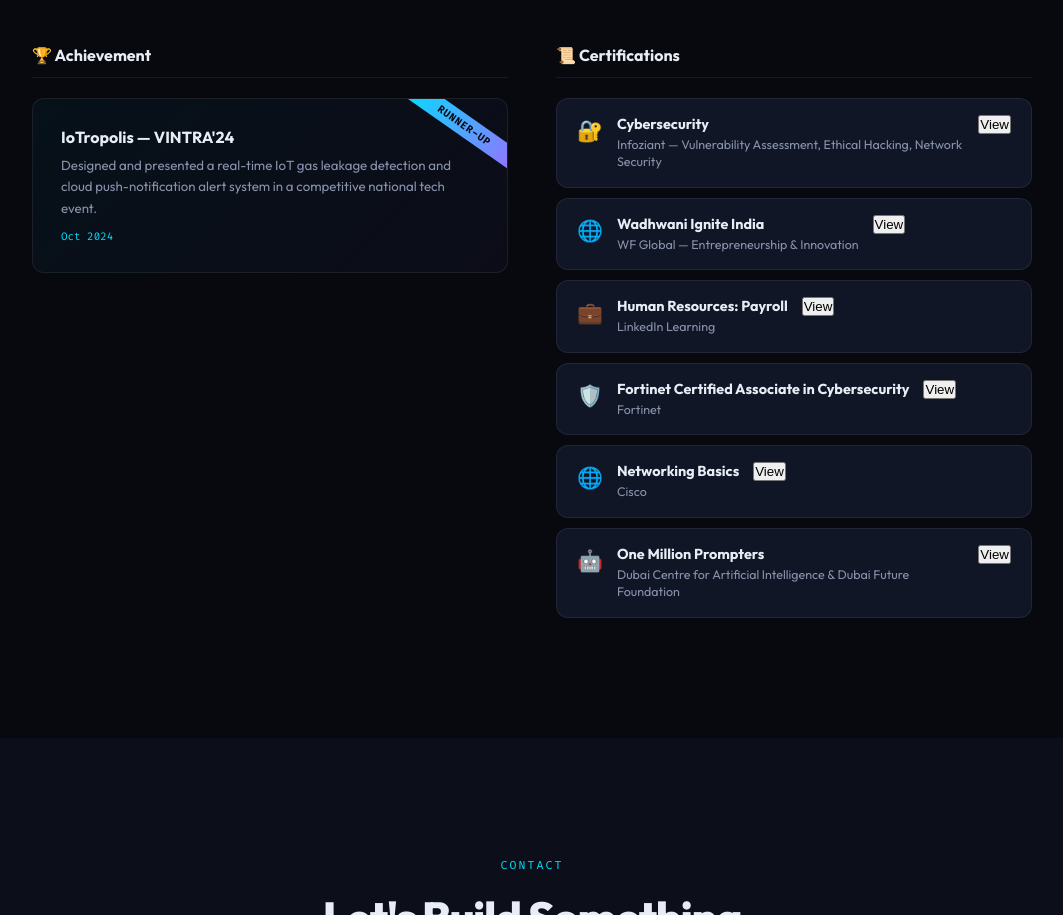
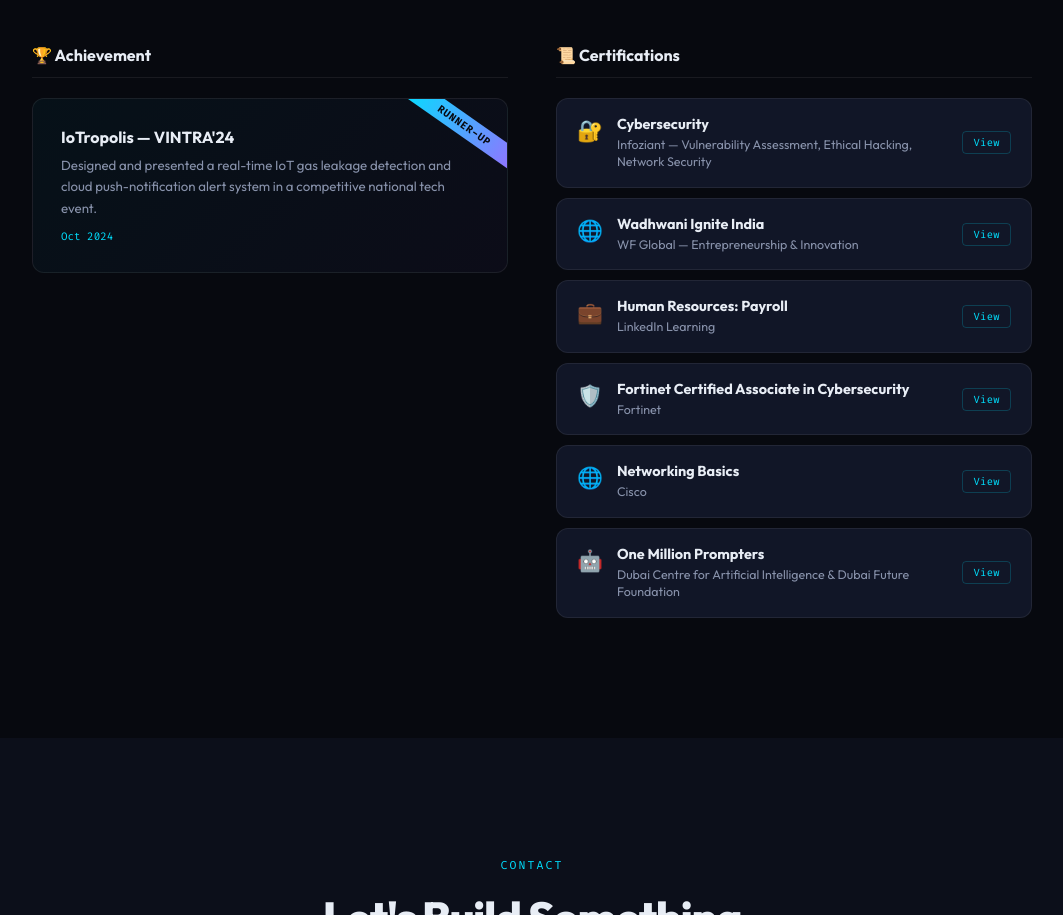
Before and after one commit to irfanmd7/pojects-irfan, a website: page index.html in a window 1280 px wide. Shown: the part 4968-5883 px from the top of the page, without its empty margins (108-1171 px from the left). Drawn offline with Linux system fonts and the light colour scheme.

Commit message:
Update styles.css

```diff
--- a/styles.css
+++ b/styles.css
@@ -854,6 +854,7 @@
   .footer-inner { flex-direction: column; text-align: center; }
   .section-heading { margin-bottom: 32px; }
 }
+
 .project-link {
   display: inline-flex;
   align-items: center;
@@ -872,3 +873,27 @@
   background: rgba(0,224,255,0.08);
   border-color: var(--cyan);
 }
+
+/* ============================================================
+   CERTIFICATE VIEW BUTTON
+   ============================================================ */
+.cert-view-btn {
+  margin-left: auto;
+  flex-shrink: 0;
+  font-family: var(--mono);
+  font-size: 0.65rem;
+  padding: 4px 10px;
+  background: transparent;
+  border: 1px solid rgba(0,224,255,0.2);
+  color: var(--cyan);
+  border-radius: 4px;
+  cursor: pointer;
+  letter-spacing: 0.04em;
+  transition: all var(--transition);
+  white-space: nowrap;
+  align-self: center;
+}
+.cert-view-btn:hover {
+  background: rgba(0,224,255,0.08);
+  border-color: var(--cyan);
+}
```
